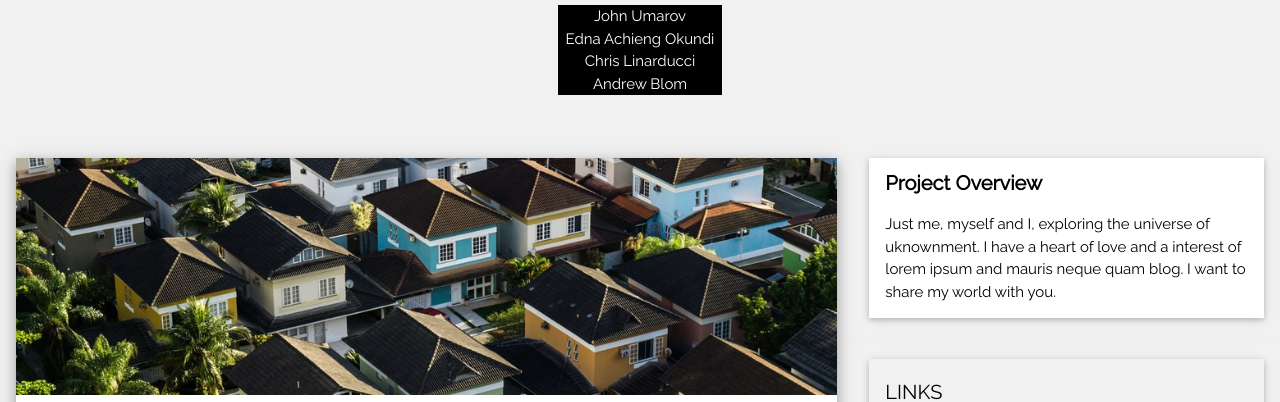
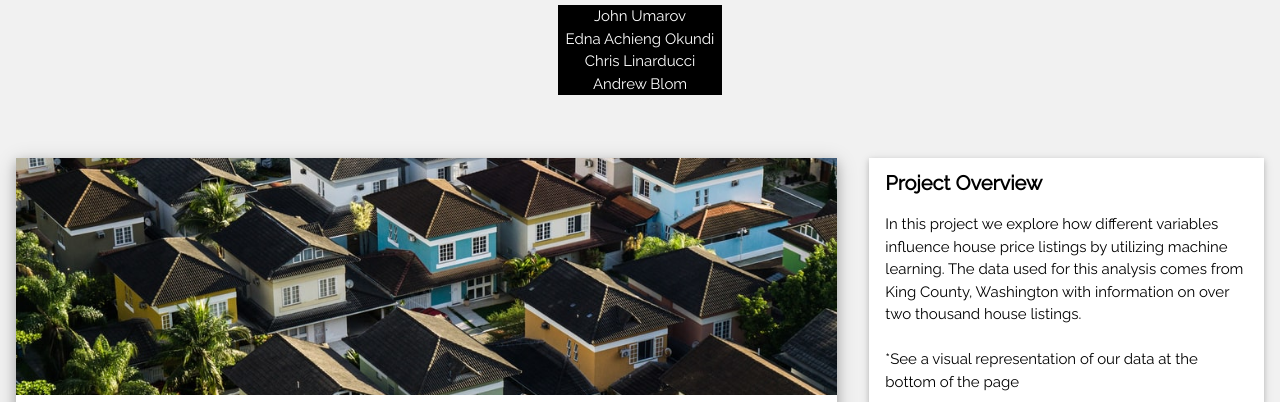
Before and after one commit to umarovj/Fantastic_4, a plain HTML site: page Web Page/index.html in a window 1280 px wide. Shown: the part 106-508 px from the top of the page. Drawn offline with nearby package versions, Linux system fonts and the light colour scheme.

Commit message:
Add files via upload

```diff
--- a/Web Page/index.html
+++ b/Web Page/index.html
@@ -158,8 +158,7 @@ and is wrapped around the whole page content, except for the footer in this exam
           <!-- <img src="/w3images/avatar_g.jpg" style="width:100%"> -->
           <div class="w3-container w3-white">
             <h4><b>Project Overview</b></h4>
-            <p>Just me, myself and I, exploring the universe of uknownment. I have a heart of love and a interest of
-              lorem ipsum and mauris neque quam blog. I want to share my world with you.</p>
+            <p>In this project we explore how different variables influence house price listings by utilizing machine learning. The data used for this analysis comes from King County, Washington with information on over two thousand house listings. <br><br> *See a visual representation of our data at the bottom of the page  </p>
           </div>
         </div>
         <hr>
```
